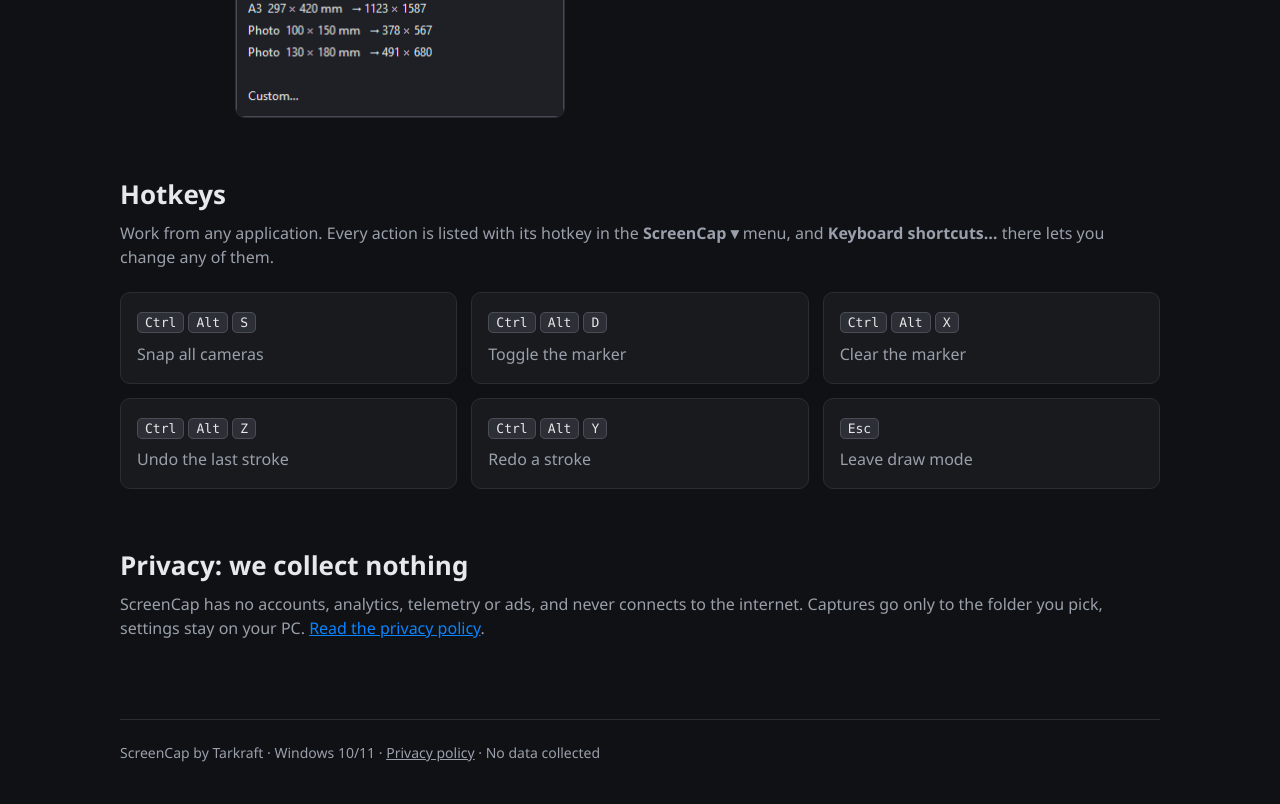
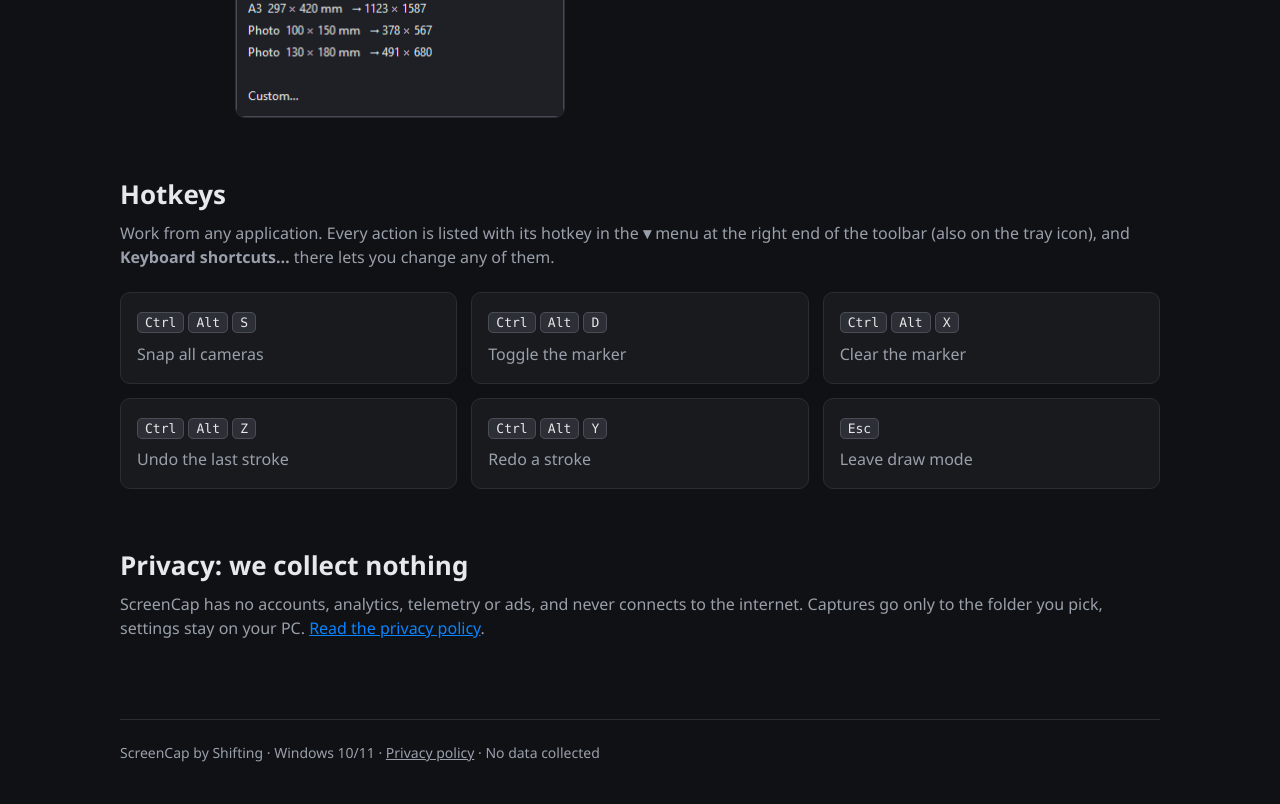
Before and after one commit to ShiftingKill/screencap-site, a plain HTML site: page index.html in a window 1280 px wide. Shown: the part 4671-5475 px from the top of the page. Drawn offline with Linux system fonts and the light colour scheme.

Commit message:
Single toolbar menu wording; publisher name Shifting
Co-Authored-By: Claude Opus 5.5 <noreply@anthropic.com>

```diff
--- a/index.html
+++ b/index.html
@@ -128,7 +128,7 @@
 
   <section>
     <h2>Hotkeys</h2>
-    <p class="sub">Work from any application. Every action is listed with its hotkey in the <b>ScreenCap &#9662;</b> menu, and <b>Keyboard shortcuts&hellip;</b> there lets you change any of them.</p>
+    <p class="sub">Work from any application. Every action is listed with its hotkey in the <b>&#9662;</b> menu at the right end of the toolbar (also on the tray icon), and <b>Keyboard shortcuts&hellip;</b> there lets you change any of them.</p>
     <div class="keys">
       <div class="key"><kbd>Ctrl</kbd> <kbd>Alt</kbd> <kbd>S</kbd><p>Snap all cameras</p></div>
       <div class="key"><kbd>Ctrl</kbd> <kbd>Alt</kbd> <kbd>D</kbd><p>Toggle the marker</p></div>
@@ -144,7 +144,7 @@
     <p class="sub">ScreenCap has no accounts, analytics, telemetry or ads, and never connects to the internet. Captures go only to the folder you pick, settings stay on your PC. <a href="privacy.html" style="color:var(--accent)">Read the privacy policy</a>.</p>
   </section>
 
-  <footer>ScreenCap by Tarkraft &middot; Windows 10/11 &middot; <a href="privacy.html" style="color:var(--dim)">Privacy policy</a> &middot; No data collected</footer>
+  <footer>ScreenCap by Shifting &middot; Windows 10/11 &middot; <a href="privacy.html" style="color:var(--dim)">Privacy policy</a> &middot; No data collected</footer>
 </div>
 </body>
 </html>
```
Also changed, not shown: privacy.html (+1 -1 lines).
